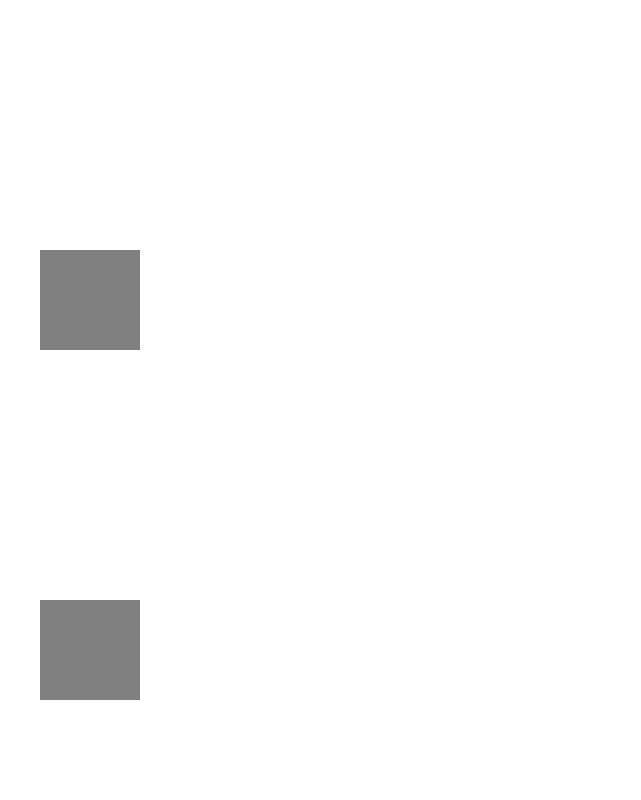
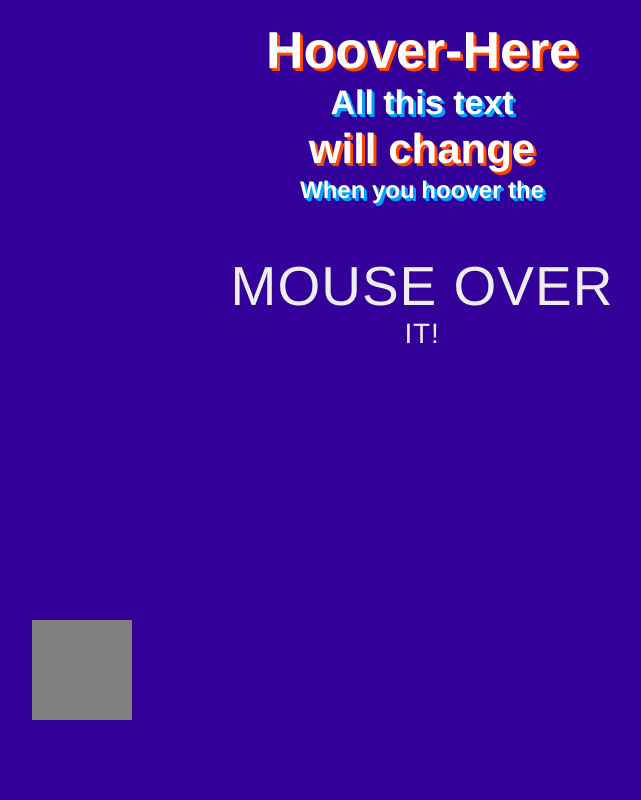
Before and after one commit to sryan5966/sryan5966.github.io, a plain HTML site: page index.html in a window 1280 px wide. Shown: the top 800 px of the page, without its empty margins (218-859 px from the left). Drawn offline with Linux system fonts and the light colour scheme.

Commit message:
Update index.html

```diff
--- a/index.html
+++ b/index.html
@@ -48,8 +48,9 @@
   font-size: 1px;
   padding: 1px;
   color: white;
-  margin-right: 5px;
-  margin-left: 5px;
+  margin-right: 250px;
+  margin-left: 250px;
+  margin-bottom: 50px;
   animation: skew 3s infinite;
   transform: skew(20deg);
   animation-direction: alternate;
@@ -173,9 +174,86 @@
 }
 
 
-    </style>
+
+
+
+    * { margin: 0; padding: 0; }
+    body { background: #330099; }
+    h1,h2,h3,h4 { margin: 0 0 3px 0; }
+     h1 { color: white; font: bold 52px Helvetica, Arial, Sans-Serif;
+           text-shadow: 1px 1px #fe4902, 2px 2px #fe4902, 3px 3px #fe4902;
+           -webkit-transition: all 0.12s ease-out;
+           -moz-transition: all 0.12s ease-out;
+           -o-transition: all 0.12s ease-out;
+    }
+    h1:hover {
+        position: relative; top: -3px; left: -3px;
+        text-shadow: 1px 1px #fe4902, 2px 2px #fe4902, 3px 3px #fe4902, 4px 4px #fe4902, 5px 5px #fe4902, 6px 6px #fe4902;
+    }
+    h2 { color: white; font: bold 34px Helvetica, Arial, Sans-Serif;
+           text-shadow: 1px 1px #02a2fe, 2px 2px #02a2fe, 3px 3px #02a2fe;
+         -webkit-transition: all 0.12s ease-out;
+         -moz-transition: all 0.12s ease-out;
+         -o-transition: all 0.12s ease-out;
+    }
+    h2:hover {
+        text-shadow: 1px 1px #02a2fe, 2px 2px #02a2fe, 3px 3px #02a2fe, 4px 4px #02a2fe, 5px 5px #02a2fe, 6px 6px #02a2fe;
+    }
+    h3 { color: white; font: bold 42px Helvetica, Arial, Sans-Serif;
+         text-shadow: 1px 1px #fe4902, 2px 2px #fe4902, 3px 3px #fe4902;
+         -webkit-transition: all 0.12s ease-out;
+        -moz-transition: all 0.12s ease-out;
+        -o-transition: all 0.12s ease-out;
+    }
+    h3:hover {
+        position: relative; top: -3px; left: -3px;
+        text-shadow: 1px 1px #fe4902, 2px 2px #fe4902, 3px 3px #fe4902, 4px 4px #fe4902, 5px 5px #fe4902, 6px 6px #fe4902;
+    }
+    h4 { color: white; font: bold 24px Helvetica, Arial, Sans-Serif;
+         text-shadow: 1px 1px #02a2fe, 2px 2px #02a2fe, 3px 3px #02a2fe;
+         -webkit-transition: all 0.12s ease-out;
+         -moz-transition: all 0.12s ease-out;
+         -o-transition: all 0.12s ease-out;
+    }
+    h4:hover {
+        text-shadow: 1px 1px #02a2fe, 2px 2px #02a2fe, 3px 3px #02a2fe, 4px 4px #02a2fe, 5px 5px #02a2fe, 6px 6px #02a2fe;
+    }
+    #page-wrap { width: 700px; margin: 0 auto; padding: 20px; text-align: center; }
+    #about { margin: 50px 0 0 0; }
+    #about div { text-transform: uppercase; color: #eee; font: 15px Helvetica, Arial, Sans-Serif;
+                 -webkit-transition: all 0.12s ease-out;
+                 -moz-transition: all 0.12s ease-out;
+                 -o-transition: all 0.12s ease-out;
+    }
+    #about div:nth-child(1) { font-size: 55px; letter-spacing: 1px;}
+    #about div:nth-child(2) { font-size: 28px; letter-spacing: 0.7px; }
+    #about div:nth-child(3) { font-size: 18px; letter-spacing: 0.2px; }
+    #about div:nth-child(4) { font-size: 14px; }
+    #about div:hover { -webkit-transform: scale(1.1); -moz-transform: scale(1.1); -o-transform: scale(1.1); text-shadow: 3px 3px 3px #333; }
+    #about a { color: #fe4902; text-decoration: none;  }
+  </style>
 </head>
+
+
 <body>
+
+    <div id="page-wrap">
+
+    <h1>Hoover-Here</h1>
+
+    <h2>All this text</h2>
+
+    <h3>will change</h3>
+
+    <h4>When you hoover the</h4>
+
+    <div id="about">
+      <div>Mouse over</div>
+      <div>IT!</div>
+
+    </div>
+
+  </div>
     <div id="one">
 
     </div>
```
